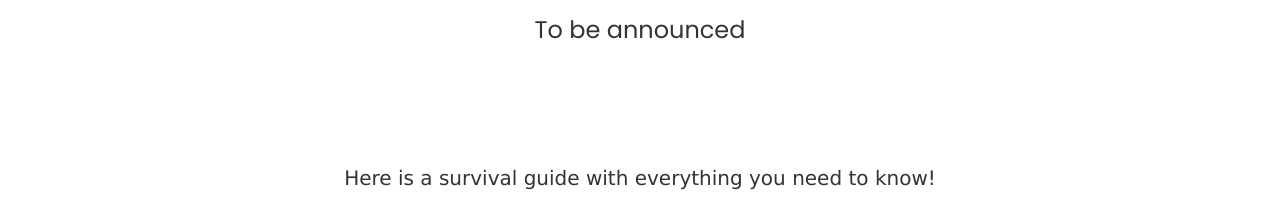
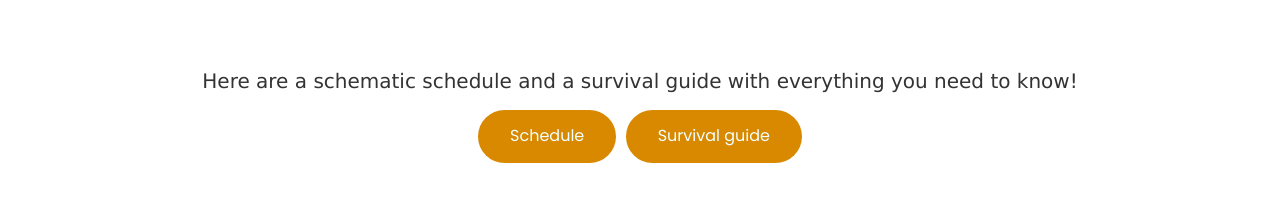
Before and after one commit to Serban2003/summer_site, a plain HTML site: page Schedule.html in a window 1280 px wide. Shown: the part 542-745 px from the top of the page. Drawn offline with nearby package versions, Linux system fonts and the light colour scheme.

Commit message:
Add files via upload

```diff
--- a/Schedule.html
+++ b/Schedule.html
@@ -51,14 +51,13 @@
 <div class="content">
   <div class="sch">
     <h1>Schedule</h1>
-  <h3>To be announced</h3>
-  <br>
-  <br>
 <div class="SG">
-  <p>Here is a survival guide with everything you need to know!</p>
+  <p>Here are a schematic schedule and a survival guide with everything you need to know!</p>
+  <a href="https://docs.google.com/spreadsheets/d/1d4Kt_U6_smZ1g_-OwZS6UZggnETWCUQ-WqGrMcMsDFU/view#gid=0" class="button">Schedule</a>
   <a href="SG.pdf" class="button">Survival guide</a>
 </div>
   </div>
+  <br>
 
 
 </div>
```
